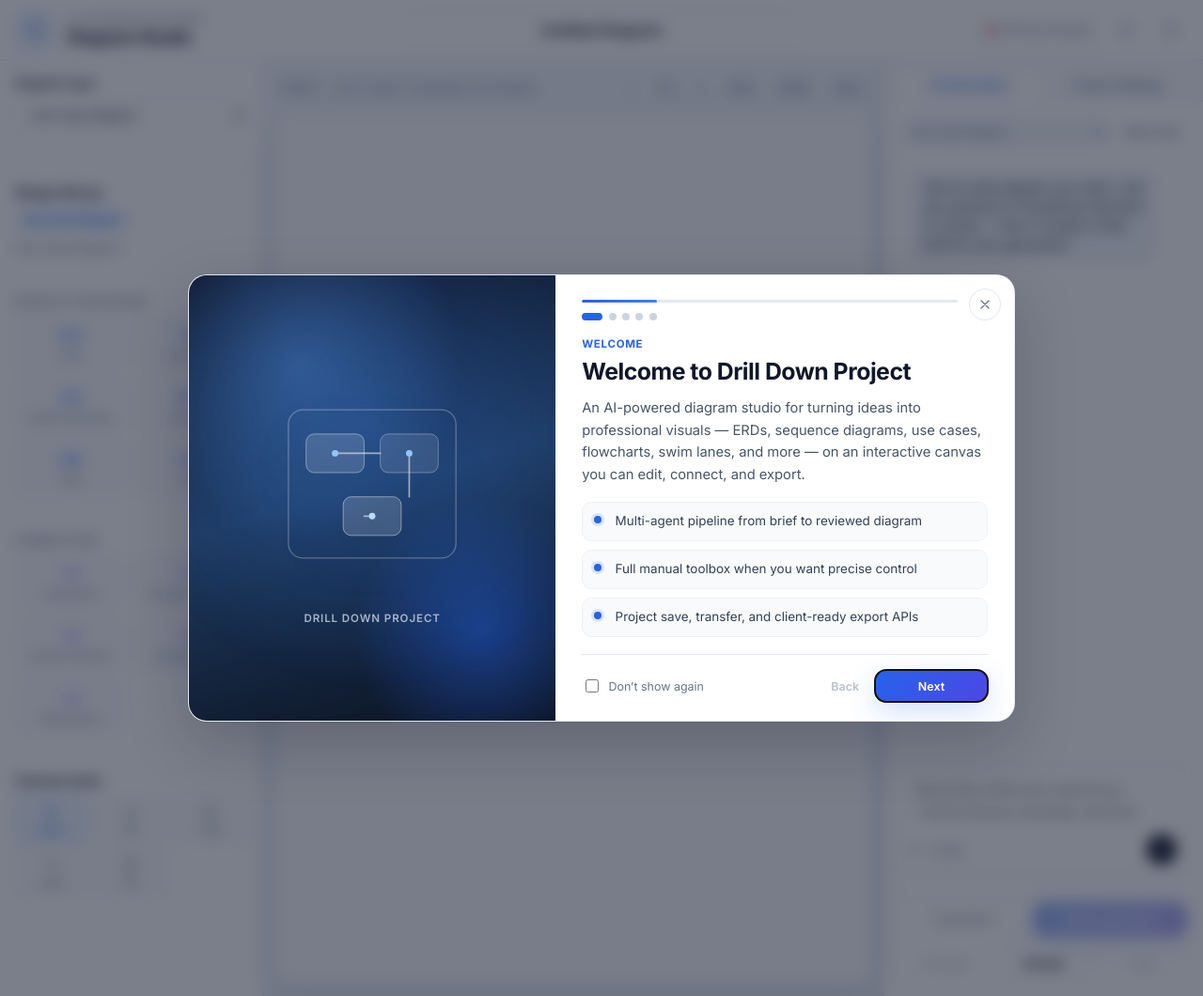
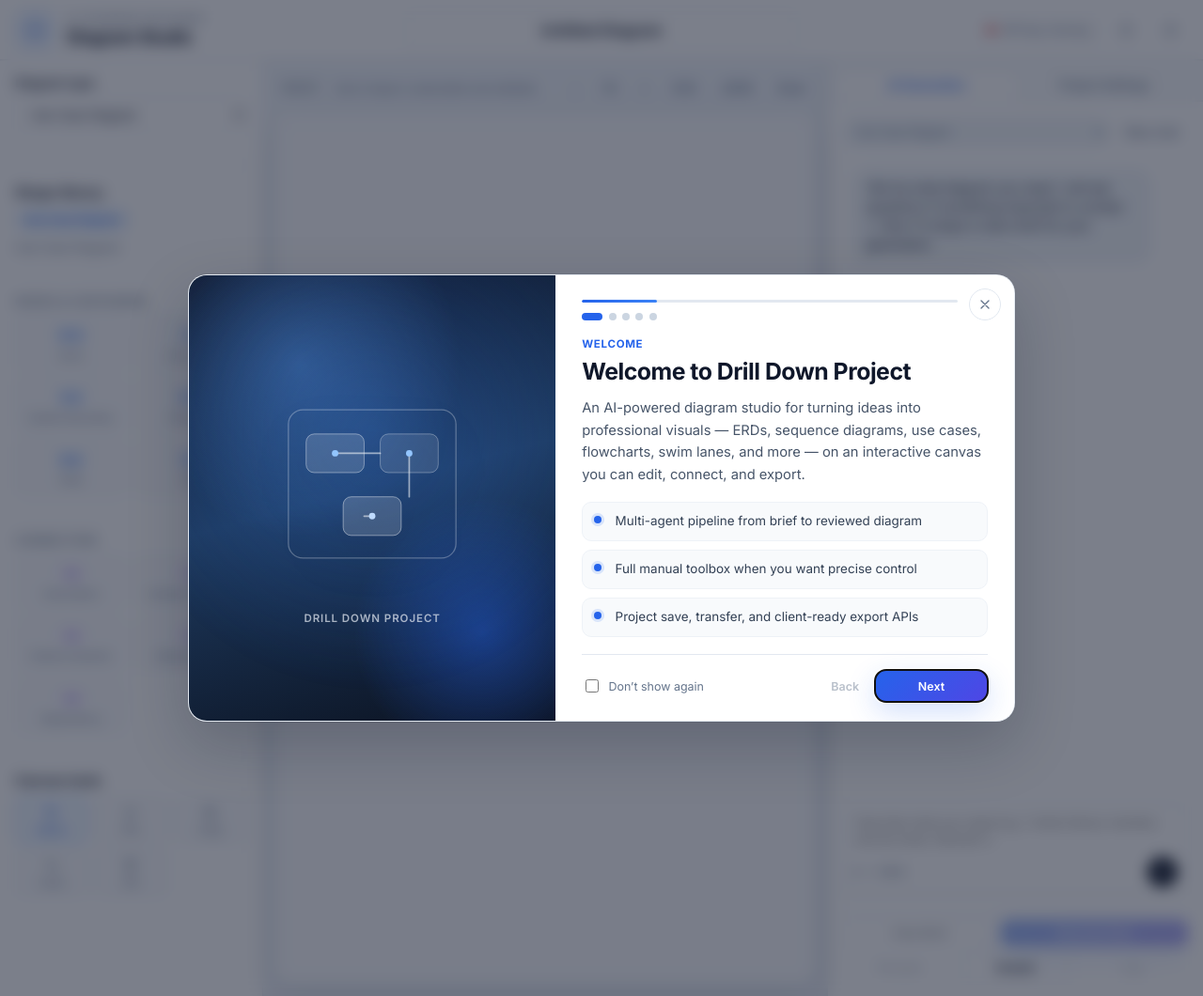
Before and after one commit to pakabbas/genAI, a FastAPI app: page / in a window 1280 px wide. Shown: the whole page at 94% size. Run offline with FastAPI, Linux system fonts and the light colour scheme; data that the repository does not hold is empty.

Commit message:
Widen AI panel and tighten chat compose and action buttons.
Co-authored-by: Cursor <cursoragent@cursor.com>

```diff
--- a/app/main.py
+++ b/app/main.py
@@ -41,7 +41,7 @@ _root_path = str(_settings["app_root_path"])
 app = FastAPI(
     title="GenAI Diagram Studio",
     description="AI-powered diagram designer with project storage and canvas export API",
-    version="2.5.2",
+    version="2.5.3",
 )
 
 # Public read APIs for client canvas demos (no API key). CORS enabled for integration testing.
--- a/static/css/style.css
+++ b/static/css/style.css
@@ -21,7 +21,7 @@
   --shadow-lg: 0 4px 6px rgba(15, 23, 42, 0.04), 0 16px 40px rgba(15, 23, 42, 0.08);
   --header-h: 64px;
   --panel-w: 280px;
-  --right-panel-w: 340px;
+  --right-panel-w: 400px;
   --font: "Inter", system-ui, -apple-system, sans-serif;
   --mono: "JetBrains Mono", ui-monospace, monospace;
   --canvas-bg: #fafbfd;
@@ -668,26 +668,28 @@ input {
 
 .req-chat-compose {
   display: grid;
-  gap: 0.4rem;
+  gap: 0.3rem;
   flex: 0 0 auto;
   position: relative;
   z-index: 1;
-  padding: 0.55rem;
+  padding: 0.4rem 0.45rem;
   border: 1px solid var(--border);
-  border-radius: 16px;
+  border-radius: 14px;
   background: #fff;
   box-shadow: 0 4px 14px rgba(15, 23, 42, 0.06);
   margin-bottom: 0.15rem;
 }
 
 .req-chat-input {
-  min-height: 56px;
-  max-height: 140px;
+  min-height: 42px;
+  max-height: 110px;
   resize: none;
   border: none !important;
   box-shadow: none !important;
-  padding: 0.35rem 0.45rem !important;
+  padding: 0.25rem 0.35rem !important;
   background: transparent !important;
+  font-size: 0.8rem !important;
+  line-height: 1.4 !important;
 }
 
 .req-chat-input:focus {
@@ -749,30 +751,40 @@ input {
 .panel-actions-chat {
   margin-top: 0;
   flex-shrink: 0;
-  gap: 0.45rem;
+  gap: 0.3rem;
   position: relative;
   z-index: 2;
   background: var(--surface);
-  padding-top: 0.35rem;
+  padding-top: 0.25rem;
   border-top: 1px solid var(--border);
 }
 
 .panel-actions-primary {
   display: grid;
   grid-template-columns: minmax(0, 0.9fr) minmax(0, 1.1fr);
-  gap: 0.4rem;
+  gap: 0.3rem;
+}
+
+.panel-actions-chat .btn-sm,
+.panel-actions-chat .btn-secondary,
+.panel-actions-chat .btn-ghost,
+.panel-actions-chat .btn-primary {
+  min-height: 28px;
+  padding: 0.2rem 0.45rem;
+  font-size: 0.72rem;
+  border-radius: 8px;
 }
 
 .panel-actions-primary .btn-generate {
-  min-height: 2.35rem;
-  padding: 0.55rem 0.75rem;
-  font-size: 0.88rem;
+  min-height: 28px;
+  padding: 0.2rem 0.5rem;
+  font-size: 0.74rem;
 }
 
 .panel-actions-row {
   display: grid;
   grid-template-columns: 1fr 1fr 1fr;
-  gap: 0.4rem;
+  gap: 0.3rem;
 }
 
 .brief-modal-panel {
--- a/static/js/designer/app.js
+++ b/static/js/designer/app.js
@@ -1,7 +1,7 @@
 // Cache-bust every module — app.js?v= alone is not enough; browsers cache bare imports.
-import { DIAGRAM_TYPE_LABELS, SAMPLE_DIAGRAMS } from "./diagram-types.js?v=2.5.2";
-import { DiagramCanvas } from "./canvas.js?v=2.5.2";
-import { normalizeDiagram } from "./normalize.js?v=2.5.2";
+import { DIAGRAM_TYPE_LABELS, SAMPLE_DIAGRAMS } from "./diagram-types.js?v=2.5.3";
+import { DiagramCanvas } from "./canvas.js?v=2.5.3";
+import { normalizeDiagram } from "./normalize.js?v=2.5.3";
 
 (() => {
   const APP_ROOT = document.querySelector('meta[name="app-root"]')?.content || "";
--- a/static/js/designer/canvas.js
+++ b/static/js/designer/canvas.js
@@ -1,4 +1,4 @@
-import { defaultNodeSize, nextId } from "./diagram-types.js?v=2.5.2";
+import { defaultNodeSize, nextId } from "./diagram-types.js?v=2.5.3";
 
 const GRID = 20;
 const MIN_ZOOM = 0.25;
--- a/templates/index.html
+++ b/templates/index.html
@@ -11,7 +11,7 @@
   <link rel="preconnect" href="https://fonts.googleapis.com" />
   <link rel="preconnect" href="https://fonts.gstatic.com" crossorigin />
   <link href="https://fonts.googleapis.com/css2?family=Inter:wght@400;500;600;700&family=JetBrains+Mono:wght@400;500&display=swap" rel="stylesheet" />
-  <link rel="stylesheet" href="{{ root_path }}/static/css/style.css?v=2.5.2" />
+  <link rel="stylesheet" href="{{ root_path }}/static/css/style.css?v=2.5.3" />
 </head>
 <body>
   <div class="ambient ambient-a"></div>
@@ -462,6 +462,6 @@
     </div>
   </div>
 
-  <script type="module" src="{{ root_path }}/static/js/designer/app.js?v=2.5.2"></script>
+  <script type="module" src="{{ root_path }}/static/js/designer/app.js?v=2.5.3"></script>
 </body>
 </html>
```
Also changed, not shown: static/js/designer/normalize.js.
